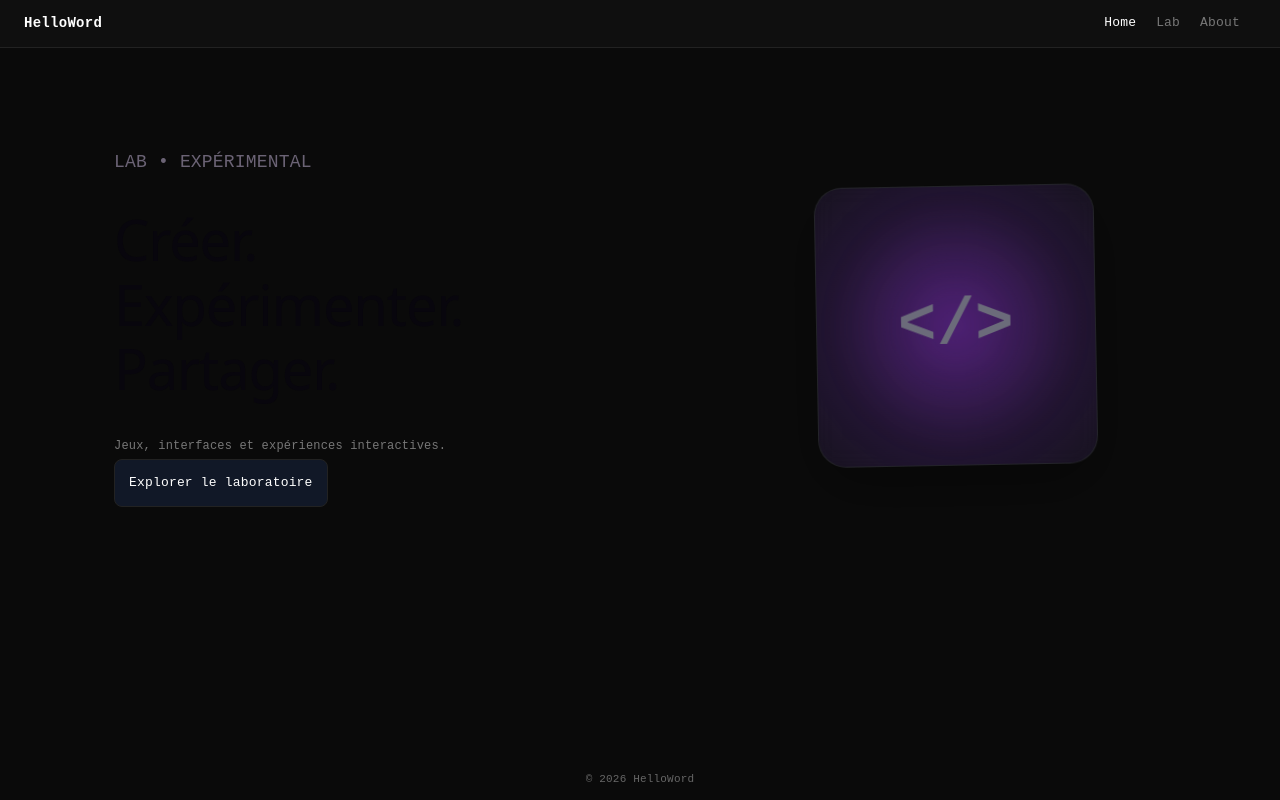
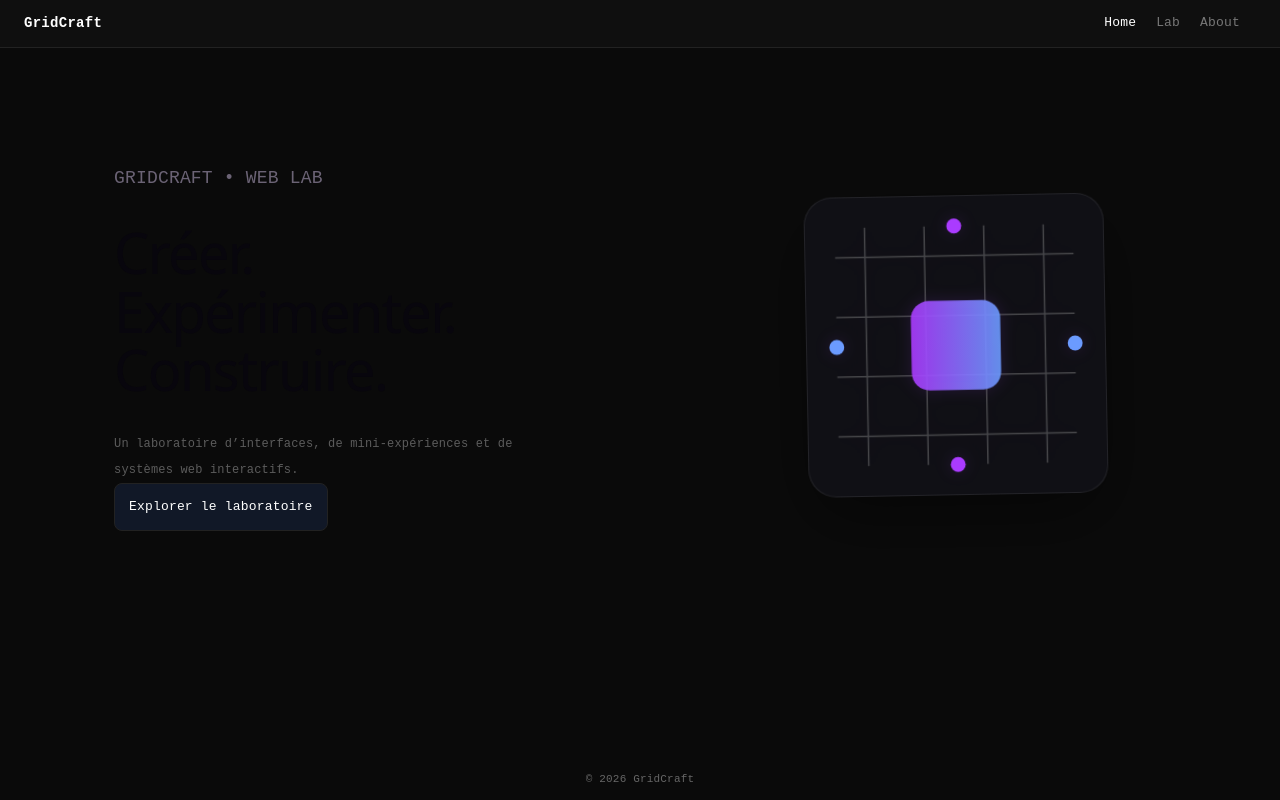
Before and after one commit to cyril0726/helloword, a Vue app in the folder frontend/: page / in a window 1280 px wide. Built offline with nearby package versions, Linux system fonts and the light colour scheme.

Commit message:
UI propre  avant integration jeux

```diff
--- a/frontend/index.html
+++ b/frontend/index.html
@@ -4,7 +4,7 @@
     <meta charset="UTF-8" />
     <link rel="icon" type="image/svg+xml" href="/favicon.svg" />
     <meta name="viewport" content="width=device-width, initial-scale=1.0" />
-    <title>frontend</title>
+    <title>GridCraft</title>
   </head>
   <body>
     <div id="app"></div>
--- a/frontend/src/components/about/AboutSection.vue
+++ b/frontend/src/components/about/AboutSection.vue
@@ -7,13 +7,13 @@
       <div class="avatar">🧑‍🚀</div>
 
       <div>
-        <h2>HelloWord Lab</h2>
+        <h2>GridCraft Lab</h2>
         <span class="tag">Web • Games • Experiments</span>
       </div>
     </div>
 
     <p>
-      HelloWord est un laboratoire personnel de création numérique dédié aux interfaces interactives et aux expériences web.
+      GridCraft est un laboratoire personnel de création numérique dédié aux interfaces interactives et aux expériences web.
     </p>
 
     <p>
--- a/frontend/src/components/hero/HeroSection.vue
+++ b/frontend/src/components/hero/HeroSection.vue
@@ -1,19 +1,19 @@
 <template>
   <section class="hero page">
 
-    <!-- Partie gauche -->
+    <!-- LEFT -->
     <div class="hero__content">
 
-      <span class="eyebrow">LAB • EXPÉRIMENTAL</span>
+      <span class="eyebrow">GRIDCRAFT • WEB LAB</span>
 
-      <h1>
+      <h1 class="hero__title">
         <span>Créer.</span>
         <span>Expérimenter.</span>
-        <span>Partager.</span>
+        <span>Construire.</span>
       </h1>
 
-      <p>
-        Jeux, interfaces et expériences interactives.
+      <p class="hero__subtitle">
+        Un laboratoire d’interfaces, de mini-expériences et de systèmes web interactifs.
       </p>
 
       <div class="actions">
@@ -24,11 +24,43 @@
 
     </div>
 
-    <!-- Partie droite -->
+    <!-- RIGHT -->
     <div class="hero__visual">
 
-      <div class="hero-object">
-        <span class="hero-object__label">&lt;/&gt;</span>
+      <div class="hero-orb">
+
+<svg viewBox="0 0 200 200" class="hero-svg">
+  <defs>
+    <linearGradient id="g">
+      <stop offset="0%" stop-color="#aa3bff" />
+      <stop offset="100%" stop-color="#6b9bff" />
+    </linearGradient>
+  </defs>
+
+  <!-- grid -->
+  <g opacity="0.35">
+    <path d="M40 20 V180" stroke="#aaa" />
+    <path d="M80 20 V180" stroke="#aaa" />
+    <path d="M120 20 V180" stroke="#aaa" />
+    <path d="M160 20 V180" stroke="#aaa" />
+
+    <path d="M20 40 H180" stroke="#aaa" />
+    <path d="M20 80 H180" stroke="#aaa" />
+    <path d="M20 120 H180" stroke="#aaa" />
+    <path d="M20 160 H180" stroke="#aaa" />
+  </g>
+
+  <!-- core -->
+  <rect x="70" y="70" width="60" height="60" rx="12"
+        fill="url(#g)" opacity="0.9" />
+
+  <!-- orbit nodes -->
+  <circle cx="100" cy="20" r="5" fill="#aa3bff" />
+  <circle cx="180" cy="100" r="5" fill="#6b9bff" />
+  <circle cx="100" cy="180" r="5" fill="#aa3bff" />
+  <circle cx="20" cy="100" r="5" fill="#6b9bff" />
+</svg>
+
       </div>
 
     </div>
@@ -41,27 +73,40 @@ import { RouterLink } from 'vue-router'
 </script>
 
 <style>
-h1 span {
-  display: block;
-}
-
-.hero__content h1 {
-  line-height: 1.15;
-  letter-spacing: -0.02em;
-}
+/* =========================
+   LAYOUT
+========================= */
 
 .hero {
   display: grid;
   grid-template-columns: 1fr 420px;
   align-items: center;
-  gap: 48px;
-
-  min-height: 70vh;
+  gap: 60px;
+  min-height: 75vh;
 }
 
-.hero__content {
-  text-align: left;
+/* =========================
+   TEXT
+========================= */
+
+.hero__title span {
+  display: block;
 }
+
+.hero__title {
+  line-height: 1.05;
+  letter-spacing: -0.03em;
+}
+
+.hero__subtitle {
+  margin-top: 14px;
+  opacity: 0.75;
+  max-width: 420px;
+}
+
+/* =========================
+   VISUAL WRAPPER
+========================= */
 
 .hero__visual {
   display: flex;
@@ -69,109 +114,70 @@ h1 span {
   align-items: center;
 }
 
-.hero-object__label {
+.hero-orb {
+  width: min(300px, 80vw);
+  aspect-ratio: 1;
   position: relative;
-  z-index: 2;
-  font-size: 64px;
-  font-weight: 600;
-  color: #6b6b7a;
-}
-
-.hero-object::before {
-  content: "";
-  position: absolute;
-  inset: 20px;
-
-  border-radius: 50%;
-
-  background: radial-gradient(
-    circle,
-    rgba(170, 59, 255, 0.4),
-    transparent 70%
-  );
-
-  filter: blur(20px);
-  animation: pulse 4s ease-in-out infinite;
-}
-
-.hero-object {
-  width: 280px;
-  aspect-ratio: 1;
 
   display: flex;
   justify-content: center;
   align-items: center;
 
-  position: relative;
-  overflow: hidden;
-
   border-radius: 28px;
-
-  background: rgba(20, 20, 30, 0.6);
-  backdrop-filter: blur(12px);
+  background: rgba(20, 20, 30, 0.55);
+  backdrop-filter: blur(14px);
 
   border: 1px solid rgba(255, 255, 255, 0.08);
 
-  box-shadow:
-    0 20px 60px rgba(0, 0, 0, 0.4);
+  box-shadow: 0 25px 70px rgba(0, 0, 0, 0.45);
 
   animation: float 6s ease-in-out infinite;
 }
 
-.hero-object::after {
-  content: "";
+/* =========================
+   SVG
+========================= */
+
+.hero-svg {
+  width: 100%;
+  height: 100%;
   position: absolute;
-  top: -50%;
-  left: -50%;
-
-  width: 200%;
-  height: 200%;
-
-  background: radial-gradient(
-    circle,
-    rgba(170, 59, 255, 0.25),
-    transparent 60%
-  );
-
-  animation: rotateLight 10s linear infinite;
+  inset: 0;
+  filter: drop-shadow(0 0 8px rgba(170, 59, 255, 0.15));
 }
 
-
+/* =========================
+   ANIMATIONS
+========================= */
 
 @keyframes float {
+  0% { transform: translateY(0px) rotate(-2deg); }
+  50% { transform: translateY(-12px) rotate(2deg); }
+  100% { transform: translateY(0px) rotate(-2deg); }
+}
 
-  0% {
-    transform: translateY(0px) rotate(-2deg);
+/* =========================
+   RESPONSIVE
+========================= */
+
+@media (max-width: 900px) {
+  .hero {
+    grid-template-columns: 1fr;
+    text-align: center;
   }
 
-  50% {
-    transform: translateY(-10px) rotate(2deg);
+  .hero__subtitle {
+    margin-left: auto;
+    margin-right: auto;
   }
-
-  100% {
-    transform: translateY(0px) rotate(-2deg);
+  .hero-orb {
+    width: 220px;
   }
 }
 
-@keyframes pulse {
-  0%, 100% {
-    transform: scale(0.9);
-    opacity: 0.4;
-  }
-  50% {
-    transform: scale(1.1);
-    opacity: 0.8;
+@media (max-width: 480px) {
+  .hero-orb {
+    width: 180px;
   }
 }
-
-@keyframes rotateLight {
-  from {
-    transform: rotate(0deg);
-  }
-  to {
-    transform: rotate(360deg);
-  }
-}
-
-
 </style>
--- a/frontend/src/components/layout/Footer.vue
+++ b/frontend/src/components/layout/Footer.vue
@@ -1,6 +1,6 @@
 <template>
   <footer class="footer">
-    <span>© {{ year }} HelloWord</span>
+    <span>© {{ year }} GridCraft</span>
   </footer>
 </template>
 
--- a/frontend/src/components/layout/Navbar.vue
+++ b/frontend/src/components/layout/Navbar.vue
@@ -3,7 +3,7 @@
 
     <!-- BRAND -->
     <RouterLink to="/" class="nav-brand">
-      HelloWord
+      GridCraft
     </RouterLink>
 
     <!-- RIGHT SIDE (nav + actions regroupés) -->
```
Also changed, not shown: 2 other files (tests, documents, lock files or other folders).
